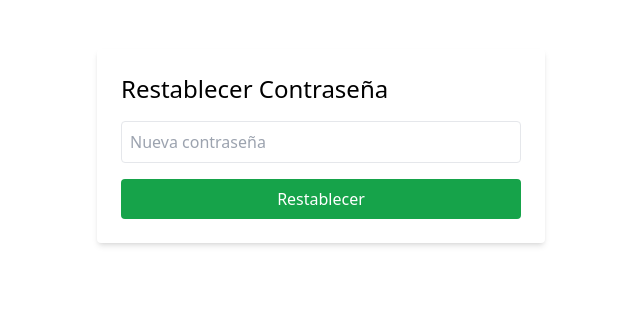
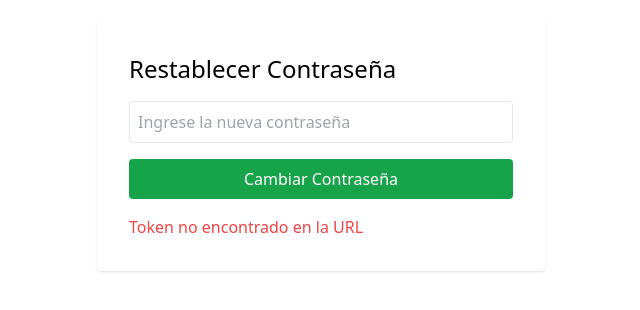
Before and after one commit to stypcanto/login_roles_salud_springboot, a React (Vite) app in the folder frontend/: page /reset-password in a window 1280 px wide. Shown: the part 254-564 px from the top of the page, without its empty margins (319-959 px from the left). Built offline with nearby package versions, Linux system fonts and the light colour scheme; no server answers.

Commit message:
Ya funciona la recuperacion de contrasena a modo desarrollo, para produccion falta el servidor SMTP

```diff
--- a/frontend/src/ForgotPassword.jsx
+++ b/frontend/src/ForgotPassword.jsx
@@ -1,46 +1,59 @@
 import { useState } from "react";
 import api from "./config/api";
 
-const ForgotPassword = () => {
+export default function ForgotPassword() {
     const [correo, setCorreo] = useState("");
+    const [token, setToken] = useState(null);
     const [mensaje, setMensaje] = useState("");
-    const [error, setError] = useState(null);
 
-    const handleSubmit = async (e) => {
+    const handleForgotPassword = async (e) => {
         e.preventDefault();
-        setError(null);
-        setMensaje("");
-
         try {
             const res = await api.post("/auth/forgot-password", { correo });
-            setMensaje(res.data); // Aquí puedes mostrar el token directamente en modo dev
+            setMensaje(res.data); // "Token generado correctamente (modo desarrollo)"
+
+            // Extraer el token del mensaje devuelto por el backend
+            const tokenMatch = res.data.match(/[0-9a-f\-]{36}/);
+            if (tokenMatch) {
+                setToken(tokenMatch[0]);
+            }
         } catch (err) {
+            setMensaje("Error al generar token");
             console.error(err);
-            setError(err.response?.data || "Error al solicitar recuperación");
         }
     };
 
     return (
         <div className="min-h-screen flex items-center justify-center">
-            <div className="p-6 bg-white rounded shadow-md w-full max-w-md">
+            <div className="w-full max-w-md p-8 bg-white rounded shadow">
                 <h1 className="text-2xl mb-4">Recuperar Contraseña</h1>
-                {error && <p className="text-red-500 mb-2">{error}</p>}
-                {mensaje && <p className="text-green-500 mb-2">{mensaje}</p>}
-                <form onSubmit={handleSubmit}>
+                <form onSubmit={handleForgotPassword}>
                     <input
                         type="email"
                         placeholder="Correo electrónico"
                         value={correo}
                         onChange={(e) => setCorreo(e.target.value)}
-                        className="w-full p-2 border rounded mb-4"
+                        className="w-full p-2 border mb-4 rounded"
+                        required
                     />
-                    <button type="submit" className="w-full p-2 bg-blue-600 text-white rounded">
-                        Enviar token
+                    <button className="w-full bg-blue-600 text-white py-2 rounded">
+                        Enviar
                     </button>
                 </form>
+
+                {mensaje && <p className="mt-4 text-red-500">{mensaje}</p>}
+
+                {token && (
+                    <p className="mt-4">
+                        <a
+                            href={`/reset-password?token=${token}`}
+                            className="text-blue-700 underline"
+                        >
+                            Hacer clic aquí para restablecer la contraseña
+                        </a>
+                    </p>
+                )}
             </div>
         </div>
     );
-};
-
-export default ForgotPassword;
+}
--- a/frontend/src/ResetPassword.jsx
+++ b/frontend/src/ResetPassword.jsx
@@ -1,52 +1,58 @@
-import { useState } from "react";
+import { useState, useEffect } from "react";
+import { useLocation, useNavigate } from "react-router-dom";
 import api from "./config/api";
-import { useSearchParams } from "react-router-dom";
 
-const ResetPassword = () => {
-    const [searchParams] = useSearchParams();
-    const token = searchParams.get("token"); // Recibes el token por URL
-    const [password, setPassword] = useState("");
+export default function ResetPassword() {
+    const [newPassword, setNewPassword] = useState("");
     const [mensaje, setMensaje] = useState("");
-    const [error, setError] = useState(null);
+    const [token, setToken] = useState("");
+    const navigate = useNavigate();
+    const location = useLocation();
 
-    const handleSubmit = async (e) => {
+    // Extraer token de la URL: /reset-password?token=...
+    useEffect(() => {
+        const params = new URLSearchParams(location.search);
+        const t = params.get("token");
+        if (t) setToken(t);
+        else setMensaje("Token no encontrado en la URL");
+    }, [location]);
+
+    const handleResetPassword = async (e) => {
         e.preventDefault();
-        setError(null);
-        setMensaje("");
+        if (!token) return;
 
         try {
             const res = await api.post("/auth/reset-password", {
                 token,
-                newPassword: password,
+                newPassword,
             });
-            setMensaje(res.data);
+            setMensaje(res.data); // "Contraseña cambiada correctamente"
+            setTimeout(() => navigate("/"), 2000); // Redirigir al login
         } catch (err) {
+            setMensaje("Error al cambiar la contraseña");
             console.error(err);
-            setError(err.response?.data || "Error al restablecer contraseña");
         }
     };
 
     return (
         <div className="min-h-screen flex items-center justify-center">
-            <div className="p-6 bg-white rounded shadow-md w-full max-w-md">
+            <div className="w-full max-w-md p-8 bg-white rounded shadow">
                 <h1 className="text-2xl mb-4">Restablecer Contraseña</h1>
-                {error && <p className="text-red-500 mb-2">{error}</p>}
-                {mensaje && <p className="text-green-500 mb-2">{mensaje}</p>}
-                <form onSubmit={handleSubmit}>
+                <form onSubmit={handleResetPassword}>
                     <input
                         type="password"
-                        placeholder="Nueva contraseña"
-                        value={password}
-                        onChange={(e) => setPassword(e.target.value)}
-                        className="w-full p-2 border rounded mb-4"
+                        placeholder="Ingrese la nueva contraseña"
+                        value={newPassword}
+                        onChange={(e) => setNewPassword(e.target.value)}
+                        className="w-full p-2 border mb-4 rounded"
+                        required
                     />
-                    <button type="submit" className="w-full p-2 bg-green-600 text-white rounded">
-                        Restablecer
+                    <button className="w-full bg-green-600 text-white py-2 rounded">
+                        Cambiar Contraseña
                     </button>
                 </form>
+                {mensaje && <p className="mt-4 text-red-500">{mensaje}</p>}
             </div>
         </div>
     );
-};
-
-export default ResetPassword;
+}
```
